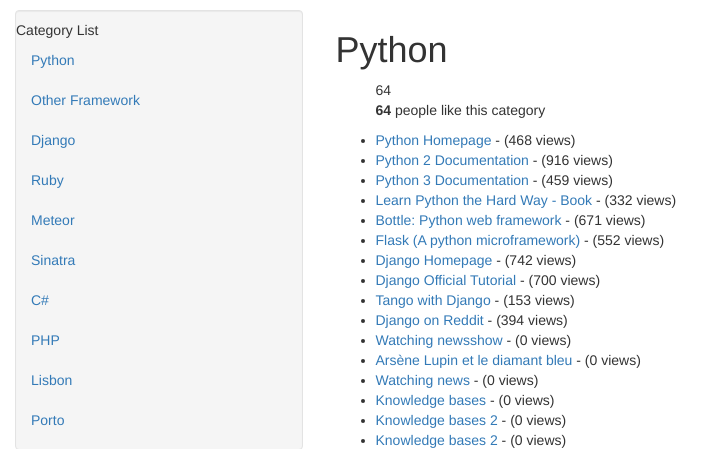
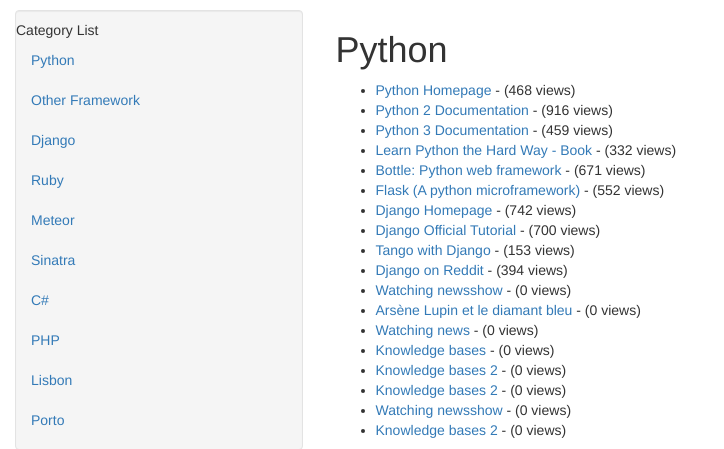
Before and after one commit to jah1603/Tango-with-Django, a Django app: template templates/rango/category.html in a window 1280 px wide. Shown: the part 50-499 px from the top of the page, without its empty margins (0-724 px from the left). Run offline with Django 3.2, Linux system fonts and the light colour scheme; data comes from the database, SQL or seed files in the repository; tables that the repository leaves empty hold one stand-in row (values such as "Sample post"); the template is opened without the code that fills it: values that come from a table or form of the project are taken from there, most other values are stand-ins (such as "Sample title", 1, 10 or a date in 2020); parts of the project's set-up code (start-up, migrations or seed data) failed here and were passed over; some libraries are stand-ins or nearby versions.

Commit message:
reconfigures like to be for user instead of category

```diff
--- a/rango/urls.py
+++ b/rango/urls.py
@@ -15,5 +15,5 @@
 	url(r'user/(?P<username>[\w\-]+)/$', views.show_user, name='show_user'),
     url(r'^profile/$', views.profile, name='profile'),
     url(r'^goto/$', views.track_url, name='track_url'),
-    url(r'^like_category/$', views.like_category, name='like_category'),
+    url(r'^like_user/$', views.like_user, name='like_user'),
     ]
--- a/templates/rango/category.html
+++ b/templates/rango/category.html
@@ -6,14 +6,6 @@
     {% if category %}
     {% if pages %}
 <ul>
-  <div id="like_count">{{category.likes }}
-    <p>
-<b id="like_count">{{ category.likes }}</b> people like this category
-{% if user.is_authenticated %}
-<button id ="likes" data-catid="{{category.id}}" class="btn btn-mini btn-primary" type="button">Like</button>
-{% endif %}
-</p>
-</div>
 {% for page in pages %}
 <li>
 <a href="/rango/goto/?page_id={{page.id}}">{{page.title}}</a>
```
Also changed, not shown: templates/rango/user_profile.html (+9 -1 lines), 1 other file.
